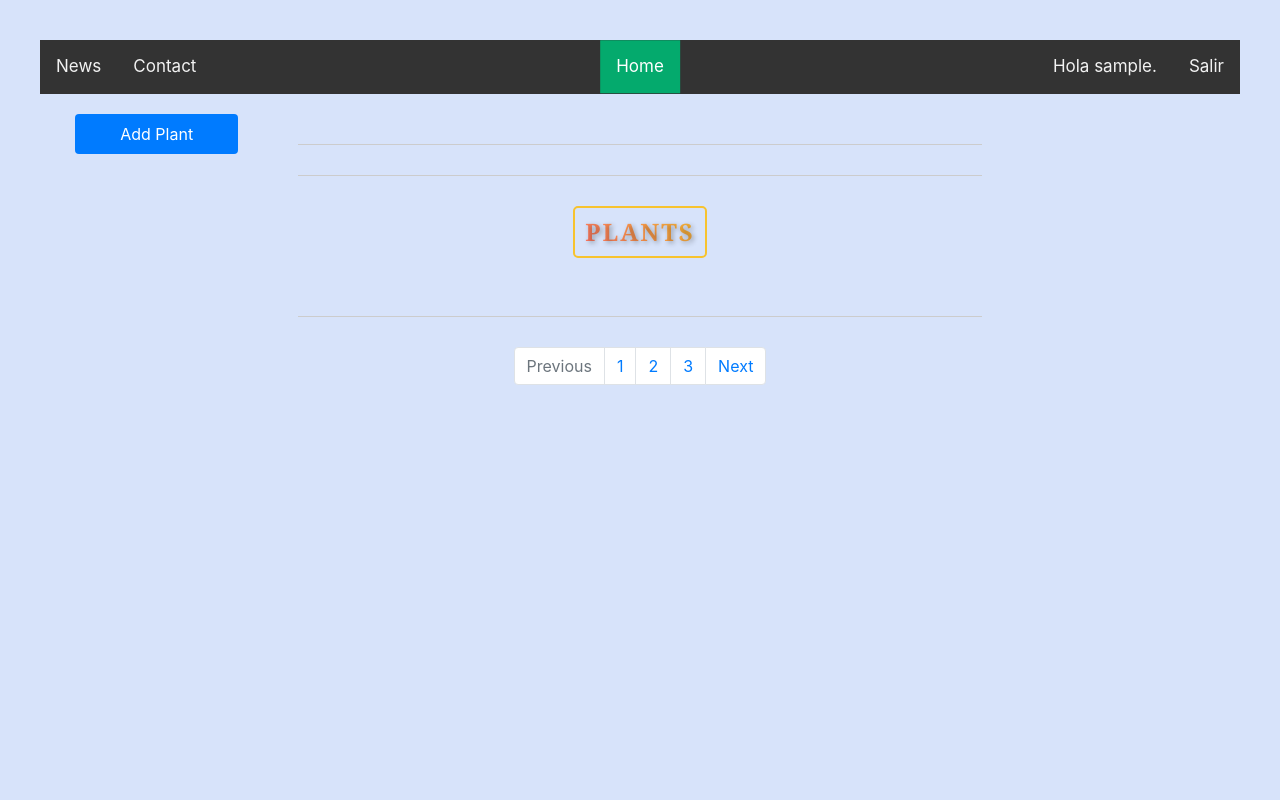
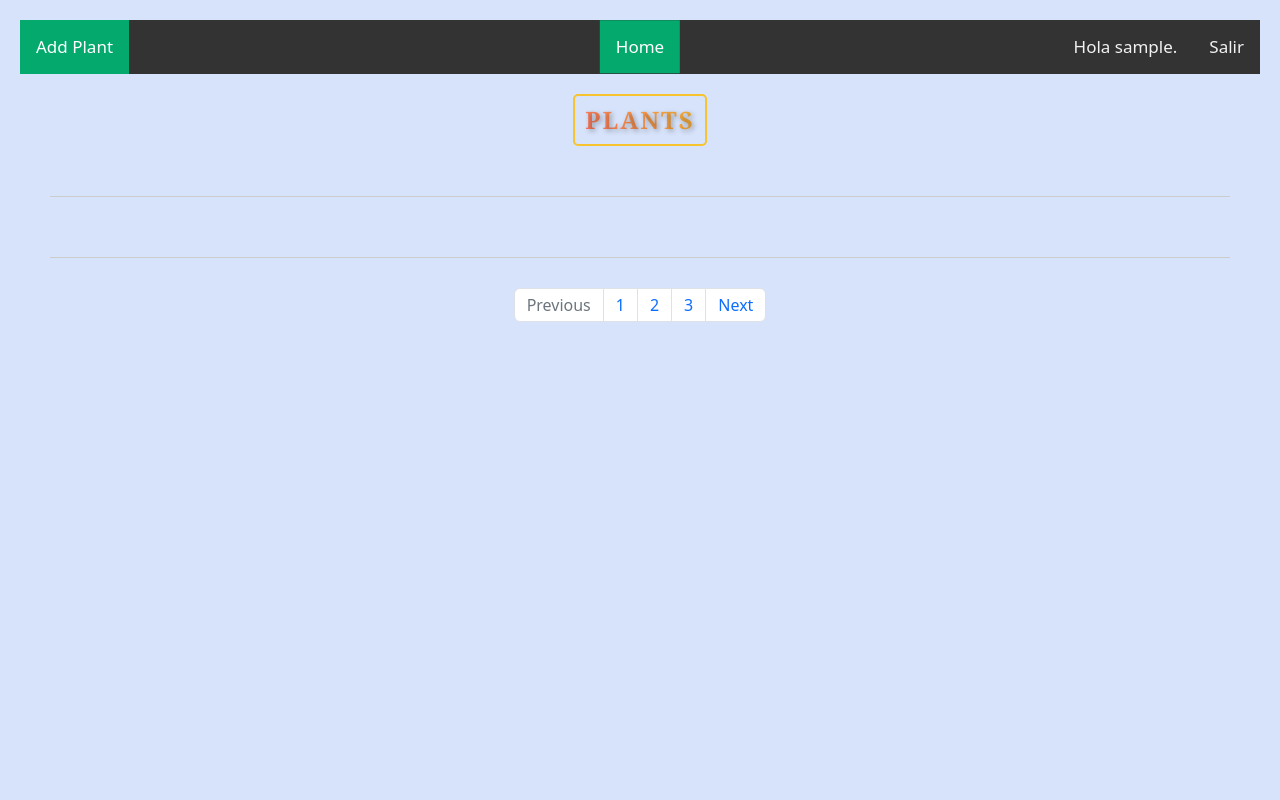
Before and after one commit to rxllanos/plantid, a Django app: page / in a window 1280 px wide. Run offline with Django 4.2, Linux system fonts and the light colour scheme; the visitor is signed in with stand-in values (Sample User, id 1); data that the repository does not hold is empty; parts of the project's set-up code (start-up, migrations or seed data) failed here and were passed over; some libraries are stand-ins or nearby versions.

Commit message:
style html coding

```diff
--- a/plantas/static/java.js
+++ b/plantas/static/java.js
@@ -1,28 +1,13 @@
 document.addEventListener('DOMContentLoaded', function() {
   document.querySelector('#plant-data').style.display = 'none';
-  document.querySelector('#carouselExampleCaptions').style.display = 'none';
   const buttons = document.querySelectorAll(".card__btn");
   buttons.forEach((button) => {
     button.addEventListener("click", handledata);
-  });
-  $(document).on('click', function (e) {
-    if (!$(e.target).closest('.accordion, .btn-link').length) {
-        $('.collapse').collapse('hide'); // Close all accordions
-    }
-});
-
-
-  $(document).ready(function(){
-      $('#carouselExampleCaptions').carousel({
-          interval: 2000,  // Adjust the interval (in milliseconds) to control the slide duration
-          pause: 'hover'   // Pauses the carousel on mouse hover
-      });
   });
 });
 
 function handledata(event) {
   document.querySelector('#plant-data').style.display = 'none';
-  document.querySelector('#carouselExampleCaptions').style.display = 'none';
   const button = event.target;
   const buttonId = button.dataset.id;
   const info = button.dataset.info;
@@ -45,6 +30,7 @@ function handledata(event) {
 
   if(info=== 'more-data') {
     document.querySelector('#plant-data').style.display = 'block';
+
     fetch(`/planta/api/plantadata/${buttonId}/`)
     .then(response => response.json())
     .then(data => {
@@ -54,6 +40,7 @@ function handledata(event) {
     wiki.href = data.plant_data_url;
     plantImageElement.src = data.plant_data_image;
     })
+
     .catch(error => {
       console.log('Error:', error);
     });
@@ -63,7 +50,6 @@ function handledata(event) {
     .then(data => {
     const name = document.getElementById('name');
     const percentage = data.health_is_healthy_probability;
-
     const formattedPercentage = (percentage).toLocaleString(undefined, {
       style: 'percent',
       minimumFractionDigits: 2,
@@ -88,7 +74,6 @@ function handledata(event) {
             listItem.textContent = `Name: ${disease.disease_name} Description: ${disease.disease_description}.`;
             disease_list.appendChild(listItem);
           });
-
           })
         .catch(error => {
           console.log('Error:', error);
@@ -100,18 +85,14 @@ function handledata(event) {
 
     }
       })
-  .catch(error => {
-    console.log('Error:', error);
-  });
-
 
   }
 
-  if(info=== 'Recepy') {
-    document.querySelector('#carouselExampleCaptions').style.display = 'block';
-
+  if(info=== 'close') {
+      setTimeout(function() {
+        window.location.reload();
+      }, 3000)
   }
-
 
   if(info=== 'Delete') {
     const shouldDelete = confirm('Are you sure you want to delete this plant?');
@@ -135,7 +116,7 @@ function handledata(event) {
   }
       setTimeout(function() {
         window.location.reload();
-      }, 3000)
+      }, 100)
   }
 
 };
--- a/plantas/static/styles.css
+++ b/plantas/static/styles.css
@@ -51,15 +51,12 @@
 }
 
 body{
-    margin: 20px;
+    margin: 10px;
     text-align: center;
-    padding: 20px;
+    padding: 10px;
     background-color: rgb(215, 227, 250);
 }
 
-.body1{
-    padding: 20px;
-}
 
 .col-sm-3{
     margin: 2%;
--- a/plantas/templates/plantas/home.html
+++ b/plantas/templates/plantas/home.html
@@ -8,94 +8,93 @@ Home
 {% block extra_head %}
 {% endblock %}
 
+{% block content-header %}
+<h3 style="margin:20px;">Plants</h3>
+
+{% endblock %}
+
 {% block content %}
-<div class="separator"></div>
-
-<div id="carouselExampleCaptions" class="carousel slide" data-ride="carousel">
-  <ol class="carousel-indicators">
-      <li data-target="#carouselExampleCaptions" data-slide-to="0" class="active"></li>
-      <li data-target="#carouselExampleCaptions" data-slide-to="1"></li>
-      <li data-target="#carouselExampleCaptions" data-slide-to="2"></li>
-  </ol>
-  <button class="btn btn-warning" type="button" data-info='close'>Close</button>
-  <div class="carousel-inner">
-      <div class="carousel-item active">
-          <img src="image1.jpg" class="d-block w-100" alt="First slide">
-          <div class="carousel-caption d-none d-md-block">
-              <h5>First Slide Title</h5>
-              <p>First slide description.</p>
-          </div>
-      </div>
-      <div class="carousel-item">
-          <img src="image2.jpg" class="d-block w-100" alt="Second slide">
-          <div class="carousel-caption d-none d-md-block">
-              <h5>Second Slide Title</h5>
-              <p>Second slide description.</p>
-          </div>
-      </div>
-      <div class="carousel-item">
-          <img src="image3.jpg" class="d-block w-100" alt="Third slide">
-          <div class="carousel-caption d-none d-md-block">
-              <h5>Third Slide Title</h5>
-              <p>Third slide description.</p>
+{% if user.is_authenticated %}
+  {% for item in plants_with_details %}
+  <div class="card">
+    <div class="card__header">
+      <div class="title-background">
+        <div class="title">
+          <p>{{ item.common_names_list|join:", " |upper }}. </p>
         </div>
       </div>
     </div>
 
-  <a class="carousel-control-prev" href="#carouselExampleCaptions" role="button" data-slide="prev">
-      <span class="carousel-control-prev-icon" aria-hidden="true"></span>
-      <span class="sr-only">Previous</span>
-  </a>
-  <a class="carousel-control-next" href="#carouselExampleCaptions" role="button" data-slide="next">
-      <span class="carousel-control-next-icon" aria-hidden="true"></span>
-      <span class="sr-only">Next</span>
-  </a>
-</div>
-
-<div class="separator"></div>
-<h3>Plants</h3>
-
-<div class="container" style="margin-top:20px;">
-  <div class="row">
-    {% if user.is_authenticated %}
-      {% for item in plants_with_details %}
-        <div class="col-md-6">
-          <div class="card">
-            <div class="card__header">
-              <div class="title-background">
-                <div class="title">
-                  Common Names: {{ item.common_names_list|join:", " }}
-                </div>
-              </div>
-            </div>
     <div class="card-body">
-              <div class="small-font" style="margin-bottom: 5px;">
+      <img class="card__img" src="{{ item.plant_data.plant_data_plant.plant_image.url }}" alt="Logo">
+      <hr style="border: 1px solid black; width: 80%;">
+      <div class="small-font" class="btn-group">
         <button class="card__btn" type="button" data-id={{ item.plant_data.plant_data_plant.plant_access_token }} data-info='more-data'>More info?</button>
         <button class="card__btn" type="button" data-id={{ item.plant_data.plant_data_plant.plant_access_token }} data-info='Delete'>Delete</button>
-              </div>
-              <img class="card__img" src="{{ item.plant_data.plant_data_plant.plant_image.url }}" alt="Logo">
+
         {% if item.plant_data.plant_data_edible_parts %}
-                  <div style="margin-top: 5px;">
-                    <button class="card__btn">recepies/nutrition:
-                      <span class="small-font">
+          <div class="btn-group">
+            <button class="btn btn-secondary btn-sm dropdown-toggle" type="button" data-bs-toggle="dropdown" aria-expanded="false">
+                  Nutrition
+            </button>
+            <ul class="dropdown-menu" aria-labelledby="dropdownMenuButton">
               {% for ing in item.ingredient_details %}
-                        {{ ing.ingredient.ingredient_original_name }} -
+                <li class="dropdown-item d-flex justify-content-between align-items-center">
+                  <a class="dropdown-item" data-bs-toggle="offcanvas" href="#offcanvasExample" role="button" aria-controls="offcanvasExample">
+                    {{ ing.ingredient.ingredient_original_name }}
+                  </a>
+                </li>
               {% endfor %}
-                      </span>
-                    </button>
+            </ul>
           </div>
       {% else %}
         <p> Plant Not eatable, no info on recepies or nutritional facts! </p>
       {% endif %}
     </div>
   </div>
-        </div>
   {% endfor %}
 {% endif %}
+
+<div class="modal fade" id="staticBackdrop" data-bs-backdrop="static" data-bs-keyboard="false" tabindex="-1" aria-labelledby="staticBackdropLabel" aria-hidden="true">
+    <div class="modal-dialog modal-dialog-scrollable">
+      <div class="modal-content">
+        <div class="modal-header">
+          <h5 class="modal-title" id="staticBackdropLabel">List of diseases: </h5>
+        </div>
+        <div class="modal-body">
+          <ul id="disease-list"></ul>
+        </div>
+        <div class="modal-footer">
+          <button type="button" class="btn btn-secondary" data-bs-dismiss="modal">Close</button>
+        </div>
+      </div>
     </div>
   </div>
 
-<div class="separator"></div>
+  <div class="offcanvas offcanvas-start" tabindex="-1" id="offcanvasExample" aria-labelledby="offcanvasExampleLabel">
+    <div class="offcanvas-header">
+      <h5 class="offcanvas-title" id="offcanvasExampleLabel">More info on each ingredient!</h5>
+      <button type="button" class="btn-close" data-bs-dismiss="offcanvas" aria-label="Close"></button>
+    </div>
+    <div class="offcanvas-body">
+      <div>
+        <hr style="border: 1px solid black; width: 80%;">
+      </div>
+      <div class="dropdown mt-3">
+        <button class="btn btn-secondary dropdown-toggle" type="button" data-bs-toggle="dropdown">
+          Attributes
+        </button>
+        <ul class="dropdown-menu">
+          <li><a class="dropdown-item" href="#">Nutrition</a></li>
+          <li><a class="dropdown-item" href="#">Recepy</a></li>
+        </ul>
+      </div>
+    </div>
+  </div>
+
+{% endblock %}
+
+{% block paging %}
 
 <nav aria-label="Page navigation example" style="margin-top:20px;">
   <ul class="pagination justify-content-center">
@@ -110,7 +109,6 @@ Home
     </li>
   </ul>
 </nav>
-
 {% endblock %}
 
 {% block content2 %}
@@ -118,28 +116,12 @@ Home
   <div class="card">
     <img class="card__img" id="image" src="" alt="Image">
     <div class="card__content">
-            <h6 class="card__header" id="name"></h6>
-            <p class="card__text" id="text"> <strong></strong> </p>
-            <a class="card__text" id="wiki" href=""></a>
-            <h6 class="card__header" id="name1"></h6>
-            <p class="card__text" id="text1"> <strong></strong> </p>
-
+        <div id="name" class="styled-heading"></div>
+        <div id="text" class="styled-text"> </div>
+        <a id="wiki" href=""></a>
+        <div id="name1" class="styled-heading"></div>
+        <div id="text1" class="styled-text"> </div>
     </div>
   </div>
 </div>
-
-
-<div class="modal fade" id="staticBackdrop" data-bs-backdrop="static" data-bs-keyboard="false" tabindex="-1" aria-labelledby="staticBackdropLabel" aria-hidden="true">
-    <div class="modal-dialog modal-dialog-scrollable">
-      <div class="modal-content">
-        <div class="modal-header">
-          <h5 class="modal-title" id="staticBackdropLabel">List of diseases: </h5>
-        </div>
-        <div class="modal-body">
-          <ul id="disease-list"></ul>
-        </div>
-      </div>
-    </div>
-  </div>
-
 {% endblock %}
--- a/plantas/templates/plantas/layout.html
+++ b/plantas/templates/plantas/layout.html
@@ -10,13 +10,14 @@
         <meta charset="UTF-8">
         <meta name="viewport" content="width=device-width, initial-scale=1">
         <link rel="stylesheet" href="https://maxcdn.bootstrapcdn.com/bootstrap/4.5.2/css/bootstrap.min.css">
-
+        <link href="https://cdn.jsdelivr.net/npm/bootstrap@5.3.0-alpha3/dist/css/bootstrap.min.css" rel="stylesheet">
         <script src="https://ajax.googleapis.com/ajax/libs/jquery/3.5.1/jquery.min.js"></script>
         <script src="https://cdnjs.cloudflare.com/ajax/libs/popper.js/1.16.0/umd/popper.min.js"></script>
         <script src="https://maxcdn.bootstrapcdn.com/bootstrap/4.5.2/js/bootstrap.min.js"></script>
         <script src="https://code.jquery.com/jquery-3.5.1.slim.min.js"></script>
         <script src="https://cdn.jsdelivr.net/npm/@popperjs/core@2.11.6/dist/umd/popper.min.js"></script>
         <script src="https://stackpath.bootstrapcdn.com/bootstrap/4.5.2/js/bootstrap.min.js"></script>
+        <script src="https://cdn.jsdelivr.net/npm/bootstrap@5.3.0-alpha3/dist/js/bootstrap.bundle.min.js"></script>
         <script src="{% static 'java.js' %}"></script>
         <link rel="stylesheet" type="text/css" href="{% static 'styles.css' %}">
         <link rel="stylesheet" type="text/css" href="{% static 'styles_planta1.css' %}">
@@ -25,16 +26,14 @@
 
     </head>
     <body>
-        <div>
         <div class="topnav">
             <!-- Centered link -->
             <div class="topnav-centered">
                 <a href="{% url 'home' %}" class="active">Home</a>
             </div>
-                <!-- Left-aligned links (default) -->
-                <a href="#news">News</a>
-                <a href="#contact">Contact</a>
-                <!-- Right-aligned links -->
+            <div class="topnav-left">
+                <a class="nav-link active" href="{% url 'planta:add' %}">Add Plant</a>
+            </div>
             <div class="topnav-right">
                 {% if user.is_authenticated %}
                     <a class="nav-link" href=""> Hola  {{ user.username }}.</a>
@@ -46,33 +45,29 @@
                 {% endif %}
             </div>
         </div>
-        </div>
 
-        <div class="body1">
-            <div class="container-fluid">
-                    <div class="row">
-                        <div class="col-sm">
-                            {% if user.is_authenticated %}
-                            <ul class="nav nav-pills flex-column">
-                                <li class="nav-item">
-                                    <a class="nav-link active" href="{% url 'planta:add' %}">Add Plant</a>
-                                </li>
-                            </ul>
-                            {% endif %}
-                        </div>
+        {% block content-header %}
+        {% endblock %}
+        <div class="separator"></div>
 
-                        <div class="col-sm-8">
+        <div class="container text-left">
+            <div class="row justify-content-md-left">
+                <div class="col-md-auto">
                 {% block content %}
                 {% endblock %}
                 </div>
-                        <div class="col-sm">
+                <div class="col">
                 {% block content2 %}
                 {% endblock %}
                 </div>
             </div>
         </div>
 
-        </div>
+
+        <div class="separator"></div>
+        {% block paging %}
+        {% endblock %}
+
     {% block script %}
     {% endblock %}
     </body>
```
Also changed, not shown: other parts of plantas/static/styles.css (+39 -18 lines). Lines whose indentation alone changed are shown as unchanged.
